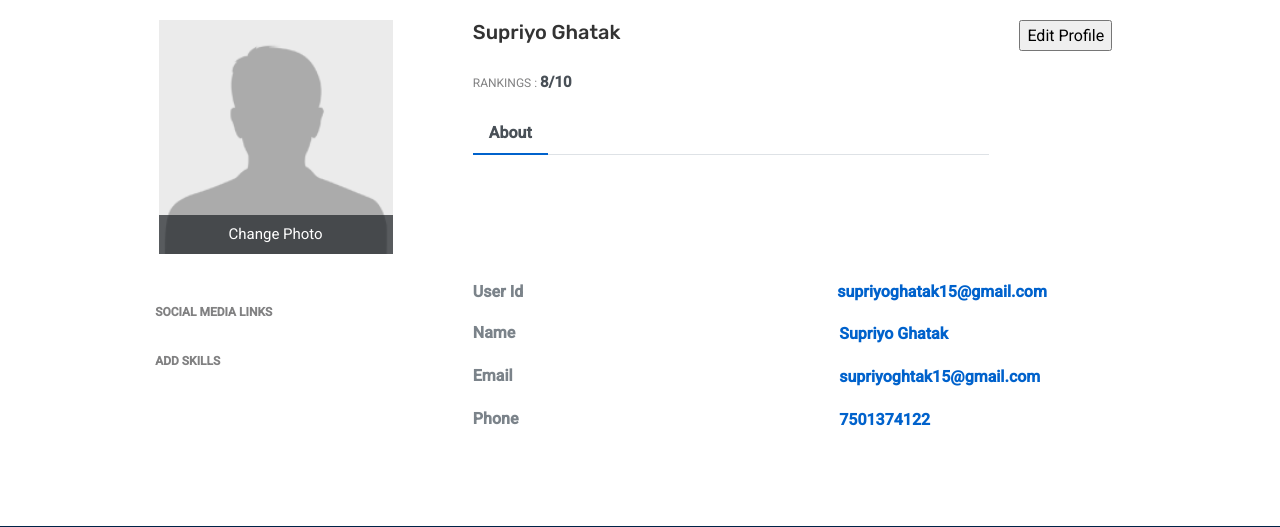
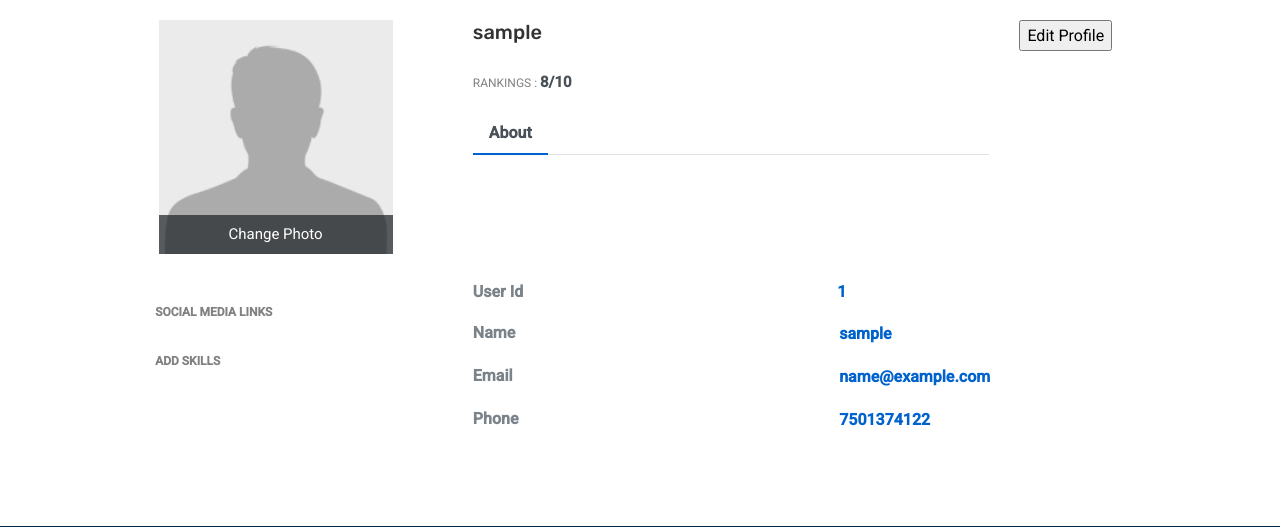
Before and after one commit to SupriyoGhatak/Ilearn-Project, a PHP site: page /my_profile.php in a window 1280 px wide. Shown: the part 110-637 px from the top of the page. Run offline with PHP 8.4, Linux system fonts and the light colour scheme; the visitor is signed in with stand-in values (Sample User, id 1); some libraries are stand-ins or nearby versions.

Commit message:
done myprofile

```diff
--- a/header_index.php
+++ b/header_index.php
@@ -51,12 +51,12 @@
                         if(isset($_SESSION['username'])){
                             $split=$_SESSION['username'];
                         $firstname= strtok($split, ' ');
-                        $_SESSION['username']=$firstname;
+                        //$_SESSION['username']=$firstname;
                             ?>
 
 
                 <li class="nav-item active">
-                    <a class="nav-link" href="index.php">Hii,&nbsp; <?php echo $_SESSION['username']; ?></a>
+                    <a class="nav-link" href="index.php">Hii,&nbsp; <?php echo $firstname; ?></a>
                 </li>
                 <li class="nav-item ">
                   <a class="nav-link" href="index.php">Home</a>
--- a/my_profile.php
+++ b/my_profile.php
@@ -47,7 +47,7 @@
                     <div class="col-md-6">
                         <div class="profile-head">
                                     <h5>
-                                        <p id="myP">Supriyo Ghatak</p>
+                                        <p id="myP"><?php echo $_SESSION['username']; ?></p>
                                     </h5>
                                     <h6>
 
@@ -84,7 +84,7 @@
                                                 <label>User Id</label>
                                             </div>
                                             <div class="col-md-6">
-                                                <p id="myP">supriyoghatak15@gmail.com</p>
+                                                <p id="myP"><?php echo $_SESSION['id']; ?></p>
                                             </div>
                                         </div>
                                         <div class="row">
@@ -92,7 +92,7 @@
                                                 <label for="ex1fld1">Name</label>
                                             </div>
                                             <div class="col-md-6 example">
-                                                <p> <input type="text" name="ex1fld1" readonly value="Supriyo Ghatak" style="border: none; font-weight: 600;
+                                                <p> <input type="text" name="ex1fld1" readonly value="<?php echo $_SESSION['username'];  ?>" style="border: none; font-weight: 600;
     color: #0062cc;" /></p>
                                             </div>
                                         </div>
@@ -101,7 +101,7 @@
                                                 <label for="ex1fld2">Email</label>
                                             </div>
                                             <div class="col-md-6 example">
-                                                <p> <input type="text" name="ex1fld2" readonly value="supriyoghtak15@gmail.com" size="50" style="border: none; font-weight: 600;
+                                                <p> <input type="text" name="ex1fld2" readonly value="<?php echo $_SESSION['email']; ?>" size="50" style="border: none; font-weight: 600;
     color: #0062cc;"/></p>
                                             </div>
                                         </div>
```
